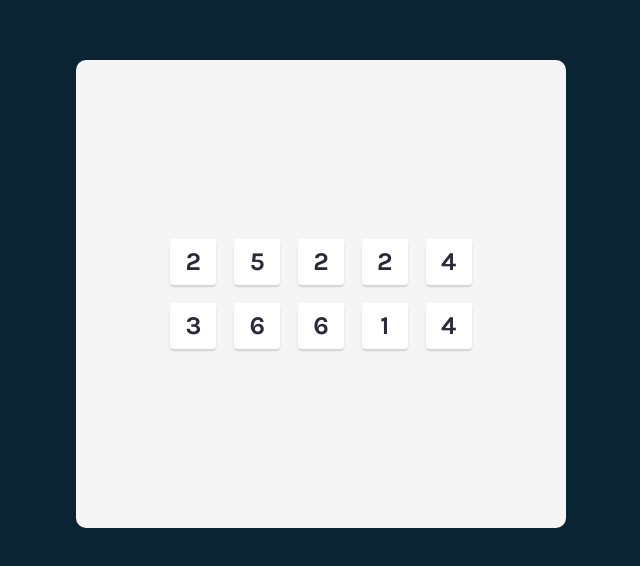
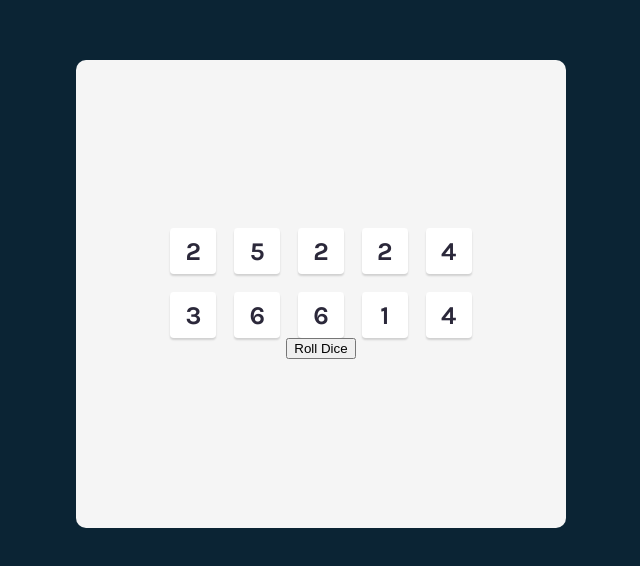
Before and after one commit to komalgill0310/tenzies_game, a React (Vite) app: page / in a window 1280 px wide. Shown: the part 106-672 px from the top of the page, without its empty margins (319-959 px from the left). Built offline with nearby package versions, Linux system fonts and the light colour scheme.

Commit message:
create a Roll dice, attached an event listener, which when clicked, generate all dice random values

```diff
--- a/src/App.css
+++ b/src/App.css
@@ -2,6 +2,7 @@ main {
   /*Display stuff*/
   display: flex;
   flex-shrink: 0;
+  flex-direction: column;
   align-items: center;
   justify-content: center;
   /*Box model stuff*/
--- a/src/App.jsx
+++ b/src/App.jsx
@@ -19,11 +19,16 @@ function App() {
   const diceElements = dieValuesArr.map((dieValue,i) => <Die key={i} value={dieValue} />)
   console.log(diceElements);
 
+  function handleRollDiceButtonClick(){
+    setDieValuesArr(allNewDice())
+  }
+
   return (
     <main>
       <div className="die-container">
         {diceElements}
       </div>
+      <button onClick={handleRollDiceButtonClick}>Roll Dice</button>
     </main>
   )
 }
```
